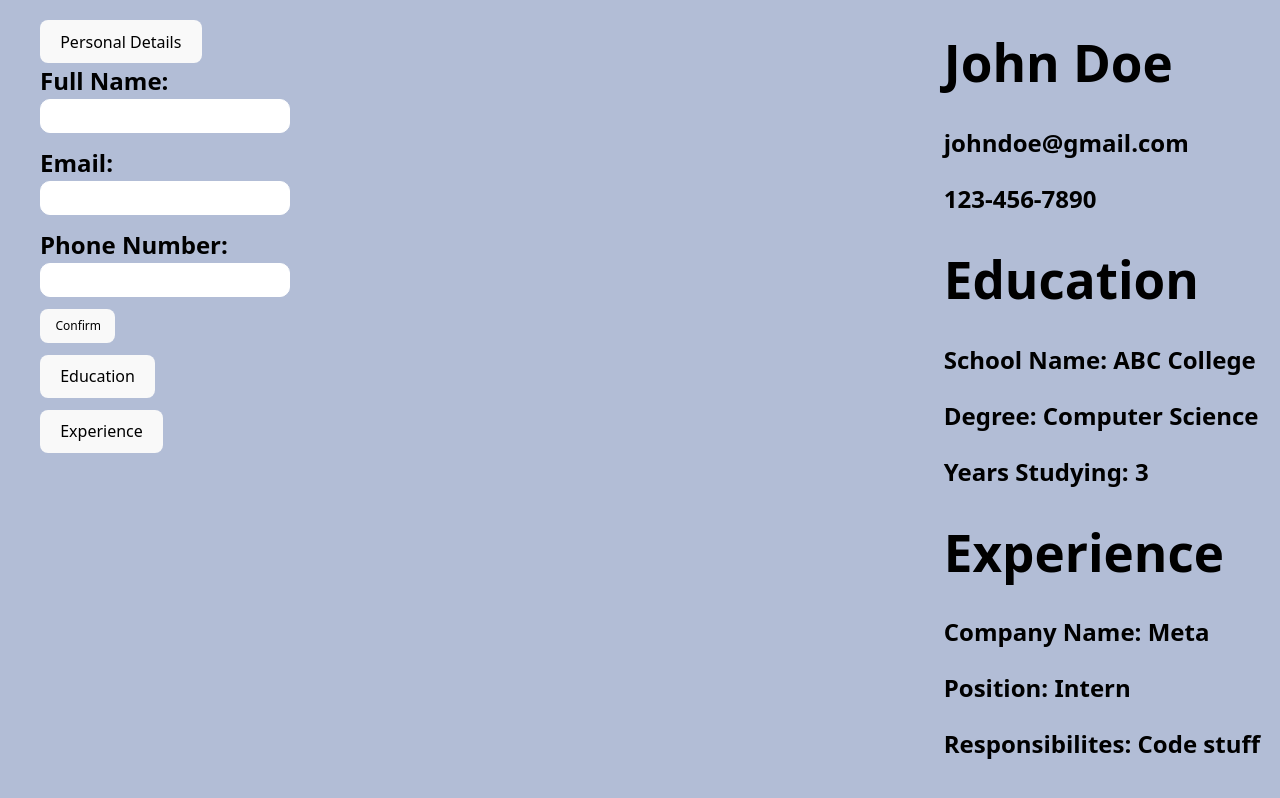
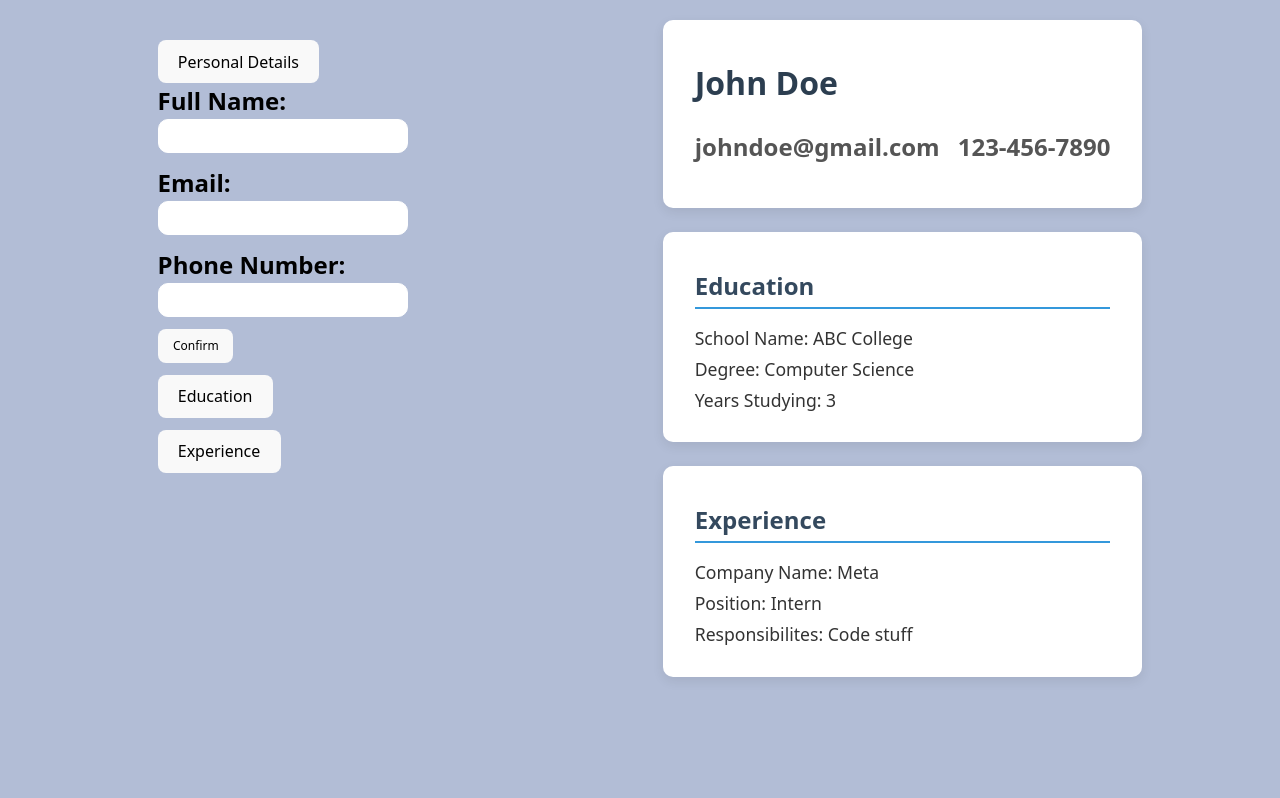
Before and after one commit to KarthikAmaram/cv-application, a React (Vite) app: page / in a window 1280 px wide. Built offline with nearby package versions, Linux system fonts and the light colour scheme.

Commit message:
Finished

```diff
--- a/src/App.css
+++ b/src/App.css
@@ -10,7 +10,7 @@ html, body, #root {
 #root {
   display: flex;
   background-color: #b2bdd6;
-  justify-content: space-between;
+  justify-content: space-around;
   padding: 20px;
   color: black;
 }
--- a/src/components/Resume.jsx
+++ b/src/components/Resume.jsx
@@ -1,3 +1,5 @@
+import "../styles/Resume.css"
+
 function Resume({textObject, pdShow, eduShow, expShow}) {
 
     return (
--- a/src/styles/Resume.css
+++ b/src/styles/Resume.css
@@ -0,0 +1,57 @@
+div {
+  box-sizing: border-box;
+}
+
+.header, .eduSection, .expSection {
+  background-color: #fff;
+  padding: 1.5rem 2rem;
+  margin-bottom: 1.5rem;
+  border-radius: 10px;
+  box-shadow: 0 4px 12px rgba(0, 0, 0, 0.08);
+  width: 100%;
+  max-width: 700px;
+}
+
+.header h1 {
+  font-size: 2rem;
+  color: #2c3e50;
+  margin-bottom: 0.5rem;
+}
+
+.header-info {
+  display: flex;
+  justify-content: space-between;
+  gap: 18px;
+  font-size: 1rem;
+  color: #555;
+}
+
+.eduSection h1,
+.expSection h1 {
+  font-size: 1.5rem;
+  color: #34495e;
+  border-bottom: 2px solid #3498db;
+  padding-bottom: 0.5rem;
+  margin-bottom: 1rem;
+}
+
+.eduSection h2,
+.expSection h2 {
+  font-size: 1.1rem;
+  font-weight: normal;
+  margin: 0.3rem 0;
+  color: #333;
+}
+
+@media screen and (max-width: 600px) {
+  .header-info {
+    flex-direction: column;
+    gap: 0.3rem;
+  }
+
+  .header,
+  .eduSection,
+  .expSection {
+    padding: 1rem;
+  }
+}
```
